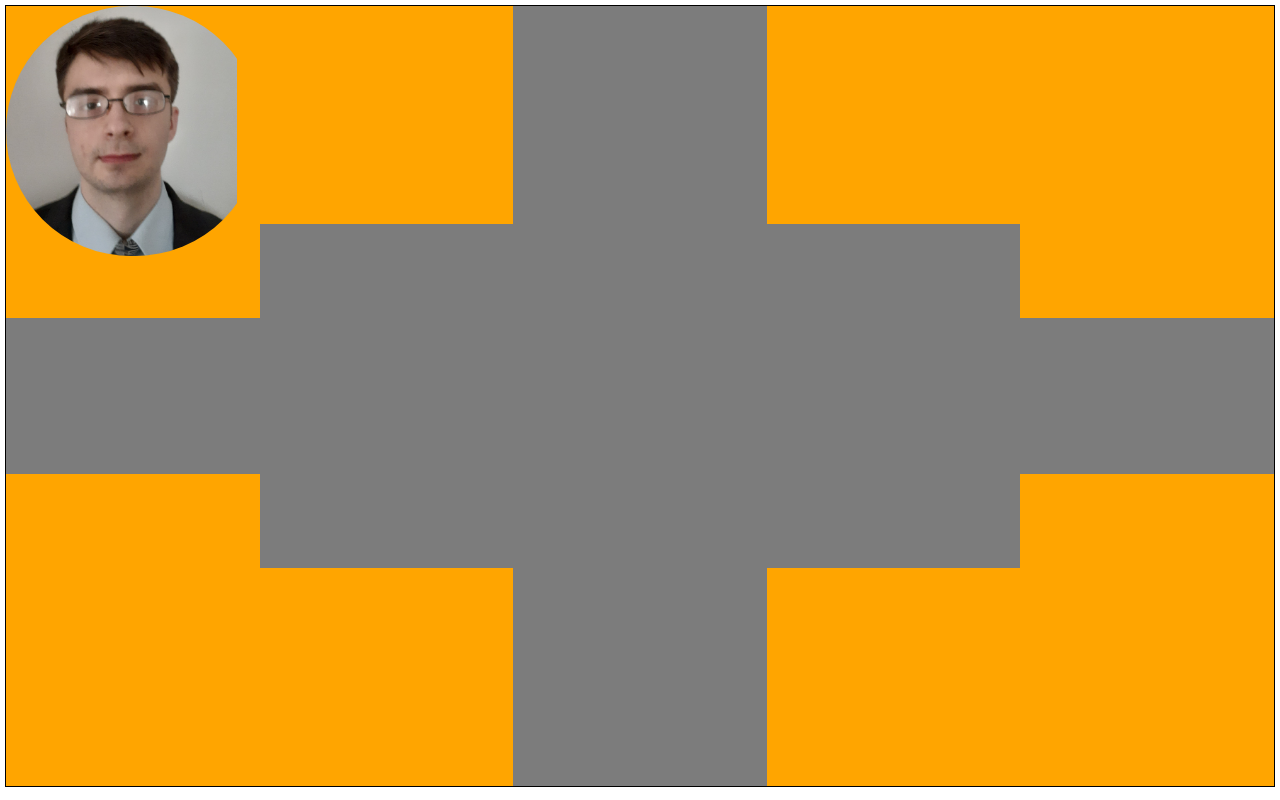
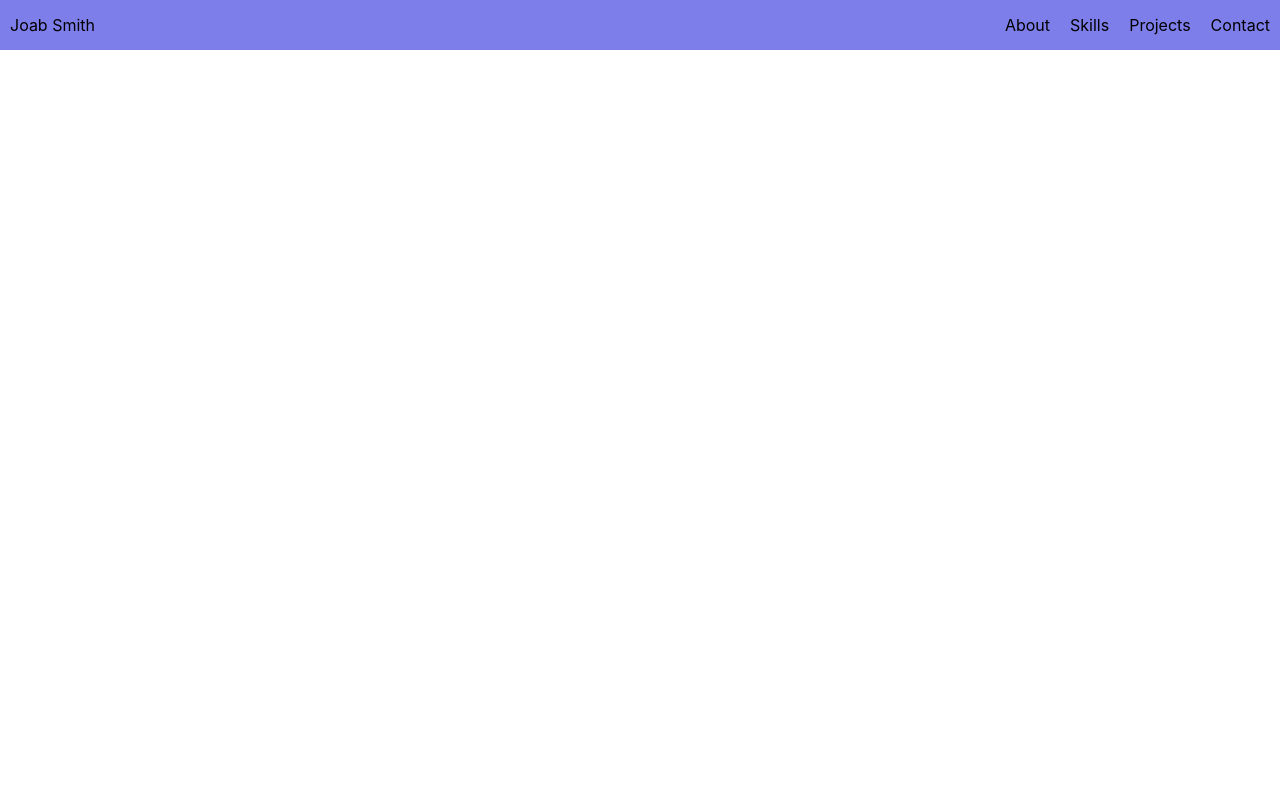
Before and after one commit to j-m-smith426/portfolioPersistant, a React (Create React App) app: page / in a window 1280 px wide. Built offline with nearby package versions, Linux system fonts and the light colour scheme.

Commit message:
redesign

```diff
--- a/src/App.tsx
+++ b/src/App.tsx
@@ -1,11 +1,10 @@
 import "./App.css";
-import JigsawMain from "./components/Jigsaw/JigsawMain";
-import MainScreen from "./site_V1/screens/MainScreen/MainScreen";
+import MainPage from "./pages/MainPage/MainPage";
 
 function App() {
   return (
     <div className="App">
-      <JigsawMain />
+      <MainPage />
     </div>
   );
 }
--- a/src/components/About/AboutSummary.tsx
+++ b/src/components/About/AboutSummary.tsx
@@ -5,7 +5,6 @@ interface IAboutSummaryProps {}
 const AboutSummary: React.FunctionComponent<IAboutSummaryProps> = (props) => {
   return (
     <div className="about_text">
-      <h2>Hi my name is Joab Smith</h2>
       <h3>
         I am a fullstack engineer who has worked on multiple projects. The
         technologies used range from React and React Native on the frontend and
--- a/src/components/Jigsaw/Jigsaw.css
+++ /dev/null
@@ -1,143 +0,0 @@
-.main_container{
-    display: block;
-    position: relative;
-    height: calc(100vh - 20px);
-    border: 1px solid black;
-    margin: 5px;
-    background-color: rgb(124, 124, 124);
-}
-
-.text{
-
-}
-/* to hide pieces */
-.hidden{
-    display: none !important;
-}
-
-/* Jigsaw piece cover properties */
-.cover{
-    position: absolute;
-    width: 50%;
-    height: 30%;
-    background-color: rgb(124, 124, 124);
-    z-index: 1;
-}
-
-.cover.topLeft{
-    bottom: 0;
-    right: 0;
-}
-
-.cover.topRight{
-    left:0;
-    bottom: 0%;
-}
-
-.cover.botLeft{
-    top: 0;
-    left:auto;
-    right: 0;
-}
-
-.cover.botRight{
-    top: 0;
-    left:0;
-
-}
-/* Jigsaw piece properties */
-.piece{
-    display: flex;
-    align-content: center;
-    justify-content: center;
-    flex-wrap: wrap;
-    position: absolute;
-    width: 40%;
-    height: 40%;
-    background-color: rgb(255, 165, 0);
-}
-
-.piece .text{
-    display: none;
-}
-
-.piece:hover .bg{
-    opacity: 50%;
-    /* z-index: -1; */
-}
-
-.piece:hover .text{
-    display:block;
-    z-index: 1;
-}
-.bg{
-    position: absolute;
-    top: 0;
-    left: 0;
-    right: 0;
-    bottom: 0;
-}
-.piece.topLeft .bg{
-    background-image: url("../../Images/JoabSmith.jpg");
-   background-size: contain;
-   background-repeat: no-repeat;
-   bottom: 20%;
-   right: 50%;
-   border-radius: 200px;
-   z-index: -1;
-}
-
-.piece.topLeft{
-    background-color: rgb(255, 165, 0);
-    z-index: 0;
-}
-
-.piece:hover{
-    cursor: pointer;
-    background-color: rgba(128,128,128,0.5);
-}
-
-.topLeft{
-
-    right: 60%;
-    bottom: 60%;
-
-}
-
-.topRight{
-
-    left:60%;
-    bottom: 60%;
-}
-
-.botLeft{
-    top:60%;
-    left:0;
-
-}
-
-.botRight{
-    top:60%;
-    left:60%;
-
-}
-
-.selected{
-    top:0;
-    bottom: 0;
-    left: 0;
-    right: 0;
-    width: 100%;
-    height: 100%;
-    transition: all 1s;
-    background-color: rgba(128,128,128,0.5) !important;
-
-}
-
-.selected .cover{
-    display: none !important;
-}
-
-.selected .bg{
-    opacity:100% !important;
-}
--- a/src/components/Jigsaw/JigsawContenet.tsx
+++ /dev/null
@@ -1,17 +0,0 @@
-import * as React from "react";
-import AboutSummary from "../About/AboutSummary";
-
-interface IJigsawContentProps {
-  selection: number;
-}
-
-const JigsawContent: React.FunctionComponent<IJigsawContentProps> = (props) => {
-  switch (props.selection) {
-    case 1:
-      return <AboutSummary />;
-    default:
-      return <></>;
-  }
-};
-
-export default JigsawContent;
--- a/src/components/Jigsaw/JigsawMain.tsx
+++ /dev/null
@@ -1,86 +0,0 @@
-import * as React from "react";
-import JigsawPiece from "./JigsawPiece";
-
-import "./Jigsaw.css";
-import image from "../../Images/JoabSmith.jpg";
-
-interface IJigsawMainProps {}
-
-const JigsawMain: React.FunctionComponent<IJigsawMainProps> = (props) => {
-  const [selected, setSelected] = React.useState<Number | null>(null);
-
-  React.useEffect(() => {
-    setSelected(null);
-  }, []);
-
-  const setAboutClass = (): string => {
-    if (selected === 1) {
-      return "selected";
-    }
-    if (selected) {
-      return "hidden";
-    }
-    return "";
-  };
-  const setSkillsClass = (): string => {
-    if (selected === 2) {
-      return "selected";
-    }
-    if (selected) {
-      return "hidden";
-    }
-    return "";
-  };
-  const setProjectClass = (): string => {
-    if (selected === 3) {
-      return "selected";
-    }
-    if (selected) {
-      return "hidden";
-    }
-    return "";
-  };
-  const setContactClass = (): string => {
-    if (selected === 4) {
-      return "selected";
-    }
-    if (selected) {
-      return "hidden";
-    }
-    return "";
-  };
-  return (
-    <div className="main_container">
-      <JigsawPiece
-        topLeft
-        className={setAboutClass()}
-        title="About"
-        onClick={setSelected}
-        bgImage={image}
-      />
-      <JigsawPiece
-        topRight
-        className={setSkillsClass()}
-        title="Skills"
-        onClick={setSelected}
-        bgImage={image}
-      />
-      <JigsawPiece
-        botLeft
-        className={setProjectClass()}
-        title="Project"
-        onClick={setSelected}
-        bgImage={image}
-      />
-      <JigsawPiece
-        botRight
-        className={setContactClass()}
-        title="Contact"
-        onClick={setSelected}
-        bgImage={image}
-      />
-    </div>
-  );
-};
-
-export default JigsawMain;
--- a/src/components/Jigsaw/JigsawPiece.tsx
+++ /dev/null
@@ -1,55 +0,0 @@
-import * as React from "react";
-import JigsawContent from "./JigsawContenet";
-
-interface IJigsawPieceProps {
-  topLeft?: boolean;
-  botLeft?: boolean;
-  topRight?: boolean;
-  botRight?: boolean;
-  className: string;
-  title: string;
-  onClick: React.Dispatch<React.SetStateAction<Number | null>>;
-  bgImage: string;
-}
-
-const JigsawPiece: React.FC<IJigsawPieceProps> = (props) => {
-  const { topLeft, topRight, botLeft, botRight, title } = props;
-  const position =
-    (topLeft && "topLeft") ||
-    (topRight && "topRight") ||
-    (botLeft && "botLeft") ||
-    (botRight && "botRight");
-  let value = 0;
-  switch (title) {
-    case "About":
-      value = 1;
-      break;
-    case "Skills":
-      value = 2;
-      break;
-    case "Project":
-      value = 3;
-      break;
-    case "Contact":
-      value = 4;
-      break;
-  }
-
-  return (
-    <div
-      className={"piece " + position + " " + props.className}
-      onClick={() => props.onClick(value)}
-    >
-      <div className="bg" />
-      {props.className === "" && (
-        <div className="text">
-          <h2>{title}</h2>
-        </div>
-      )}
-      {props.className === "selected" && <JigsawContent selection={value} />}
-      <div className={"cover " + position} />
-    </div>
-  );
-};
-
-export default JigsawPiece;
--- /dev/null
+++ b/src/components/NavBar/Nav.css
@@ -0,0 +1,51 @@
+.navbar{
+    display: flex;
+    align-content: center;
+    flex-wrap: wrap;
+    position: sticky;
+    top:0;
+    left:0;
+    width: 100%;
+    height: 50px;
+    background-color: rgb(126, 126, 235);
+    /* padding-right: 1%; */
+}
+
+.nav-list{
+    display: inline;
+    width: 100%;
+
+}
+
+#nameplate{
+    float:left;
+}
+
+#nav-menu-icon{
+    display:none;
+}
+
+.nav-menu{
+    background-color: aqua;
+}
+.nav-list li{
+    list-style: none;
+    float:right;
+    display: inline;
+    padding: 10px;
+}
+
+.nav-item:hover{
+    background-color: aqua;
+    cursor: pointer;
+}
+
+@media screen and (max-width: 600px){
+    .default{
+        display: none !important;
+    }
+
+    #nav-menu-icon{
+        display: list-item;
+    }
+}
--- /dev/null
+++ b/src/components/NavBar/NavBar.tsx
@@ -0,0 +1,22 @@
+import { FC } from "react";
+
+import "./Nav.css";
+
+const NavBar: FC = () => {
+  return (
+    <div className="navbar">
+      <ul className="nav-list">
+        <li id="nameplate">Joab Smith</li>
+        <li className="default nav-item">Contact</li>
+        <li className="default nav-item">Projects</li>
+        <li className="default nav-item">Skills</li>
+        <li className="default nav-item">About</li>
+        <li className="media nav-menu" id="nav-menu-icon">
+          hamburger
+        </li>
+      </ul>
+    </div>
+  );
+};
+
+export default NavBar;
--- /dev/null
+++ b/src/pages/MainPage/MainPage.tsx
@@ -0,0 +1,12 @@
+import { FC } from "react";
+import NavBar from "../../components/NavBar/NavBar";
+
+const MainPage: FC = (props) => {
+  return (
+    <div className="main">
+      <NavBar />
+    </div>
+  );
+};
+
+export default MainPage;
```
